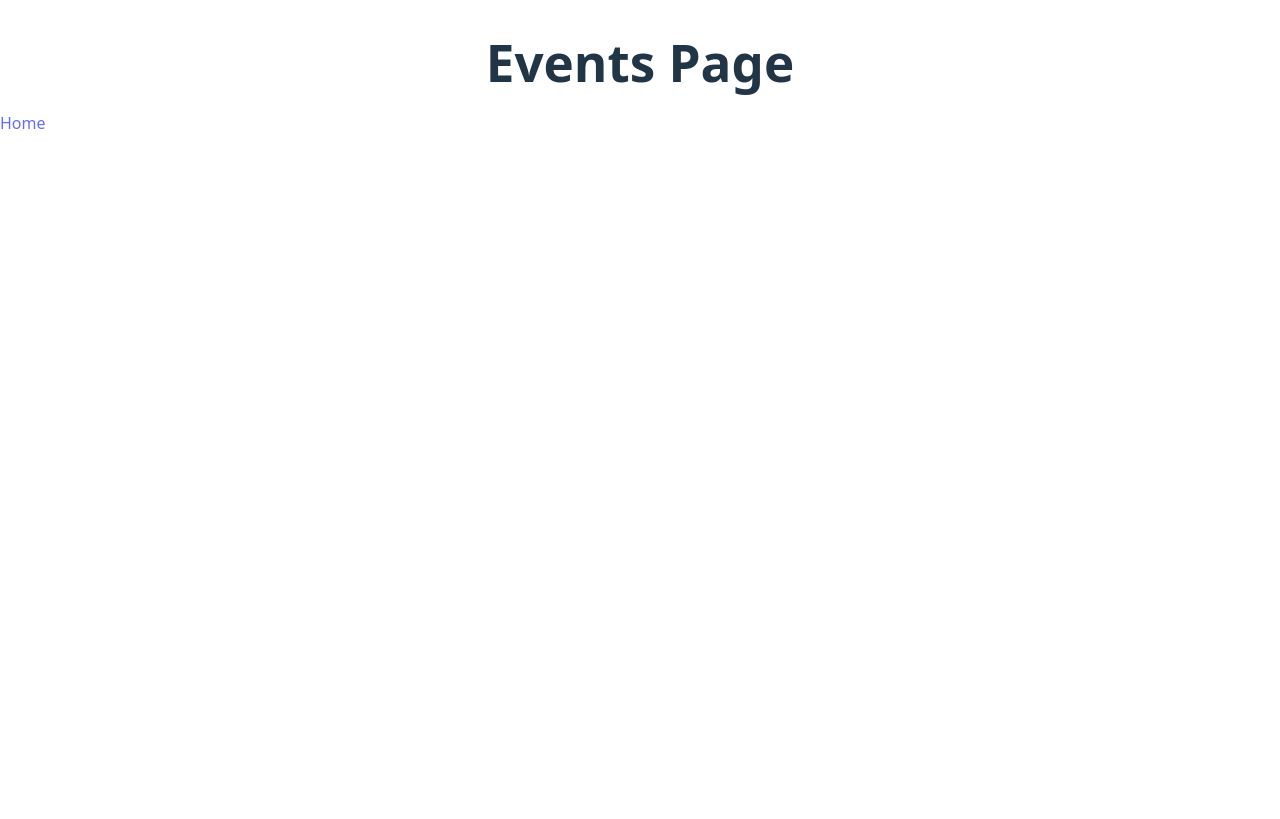
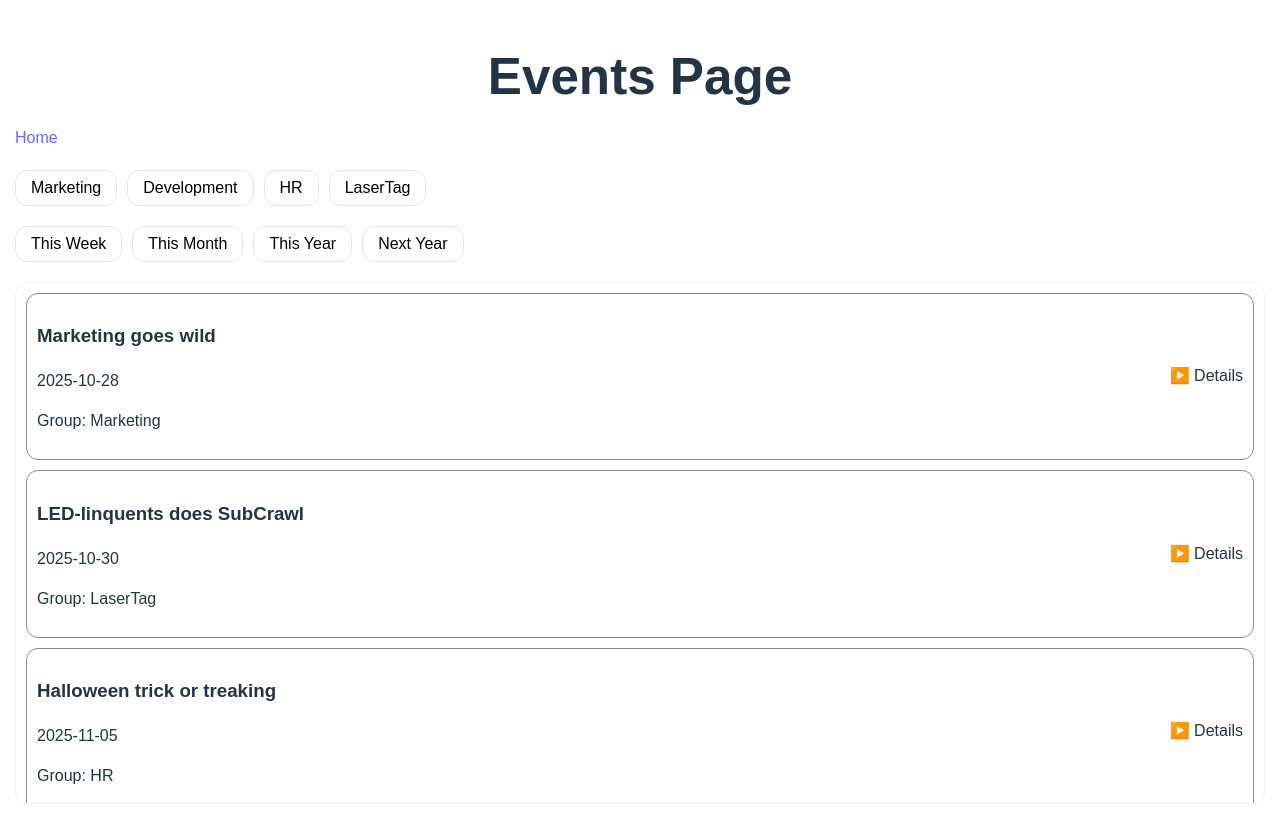
Before and after one commit to Arman511/GutsHackathonTeam26, a React (Vite) app in the folder guts-template/: page /agenda in a window 1280 px wide. Built offline with nearby package versions, Linux system fonts and the light colour scheme.

Commit message:
frontent 4 the agenda page is WIP and maybe some api points

```diff
--- /dev/null
+++ b/guts-template/src/pages/Agenda.css
@@ -0,0 +1,53 @@
+.agenda-container {
+    padding: 15px;
+    font-family: Arial, sans-serif;
+}
+
+.filters {
+    margin: 20px 0;
+    display: flex;
+    flex-wrap: wrap;
+    gap: 10px;
+}
+
+.filter-button {
+    padding: 8px 15px;
+    border: 1px solid #e7e2e2;
+    border-radius: 12px;
+    cursor: pointer;
+    background-color: #ffffff;
+    transition: all 0.2s;
+}
+
+.filter-button.selected {
+    background-color: #007bff;
+    color: white;
+    border-color: #007bff;
+}
+
+.events-container {
+    max-height: 500px;
+    overflow-y: auto;
+    border: 1px solid #f1f1f1;
+    border-radius: 12px;
+    padding: 10px;
+}
+
+.event-card {
+    border: 1px solid #888;
+    margin-bottom: 10px;
+    padding: 10px;
+    border-radius: 12px;
+    transition: all 0.2s;
+}
+
+.event-card:hover {
+    box-shadow: 0 2px 8px rgba(0, 0, 0, 0.1);
+}
+
+.event-header {
+    cursor: pointer;
+    display: flex;
+    justify-content: space-between;
+    align-items: center;
+}
--- a/guts-template/src/pages/Agenda.jsx
+++ b/guts-template/src/pages/Agenda.jsx
@@ -1,10 +1,137 @@
+import { useState } from "react";
 import { Link } from "react-router-dom";
+import "./Agenda.css";
+
+const eventsData = [
+    {
+        id: 1,
+        title: "Marketing goes wild",
+        date: "2025-10-28",
+        group: "Marketing",
+        details: "Marketing team is for a crazy night of drinks",
+    },
+    {
+        id: 2,
+        title: "LED-linquents does SubCrawl",
+        date: "2025-10-30",
+        group: "LaserTag",
+        details: null,
+    },
+    {
+        id: 3,
+        title: "Halloween trick or treaking",
+        date: "2025-11-05",
+        group: "HR",
+        details: "Lets get together as thirty year olds and go trick or treating",
+    },
+];
+
+const groups = ["Marketing", "Development", "HR", "LaserTag"];
+const times = ["This Week", "This Month", "This Year", "Next Year"];
 
 export default function Agenda() {
+    const [expandedId, setExpandedId] = useState(null);
+    const [selectedGroups, setSelectedGroups] = useState([]);
+    const [selectedTime, setSelectedTime] = useState(null);
+
+    const toggleExpand = (id) => {
+        setExpandedId(expandedId === id ? null : id);
+    };
+
+    const toggleGroup = (group) => {
+        if (selectedGroups.includes(group)) {
+            setSelectedGroups(selectedGroups.filter((g) => g !== group));
+        } else {
+            setSelectedGroups([...selectedGroups, group]);
+        }
+    };
+
+    const selectTime = (time) => {
+        setSelectedTime(selectedTime === time ? null : time);
+    };
+
+    const filteredEvents = eventsData.filter((event) => {
+        let groupMatch =
+            selectedGroups.length === 0 || selectedGroups.includes(event.group);
+
+        let timeMatch = true;
+        const today = new Date();
+        const eventDate = new Date(event.date);
+
+        if (selectedTime === "This Week") {
+            const weekEnd = new Date();
+            weekEnd.setDate(today.getDate() + 7);
+            timeMatch = eventDate >= today && eventDate <= weekEnd;
+        } else if (selectedTime === "This Month") {
+            timeMatch =
+                eventDate.getMonth() === today.getMonth() &&
+                eventDate.getFullYear() === today.getFullYear();
+        } else if (selectedTime === "This Year") {
+            timeMatch = eventDate.getFullYear() === today.getFullYear();
+        } else if (selectedTime === "Next Year") {
+            timeMatch = eventDate.getFullYear() === today.getFullYear() + 1;
+        }
+
+        return groupMatch && timeMatch;
+    });
+
     return (
-        <div>
+        <div className="agenda-container">
             <h1>Events Page</h1>
             <Link to="/home">Home</Link>
+
+            <div className="filters">
+                {groups.map((group) => (
+                    <button
+                        key={group}
+                        className={`filter-button ${
+                            selectedGroups.includes(group) ? "selected" : ""
+                        }`}
+                        onClick={() => toggleGroup(group)}
+                    >
+                        {group}
+                    </button>
+                ))}
+            </div>
+
+            <div className="filters">
+                {times.map((time) => (
+                    <button
+                        key={time}
+                        className={`filter-button ${
+                            selectedTime === time ? "selected" : ""
+                        }`}
+                        onClick={() => selectTime(time)}
+                    >
+                        {time}
+                    </button>
+                ))}
+            </div>
+
+            <div className="events-container">
+                {filteredEvents.map((event) => (
+                    <div key={event.id} className="event-card">
+                        <div
+                            className="event-header"
+                            onClick={() => toggleExpand(event.id)}
+                        >
+                            <div>
+                                <h3>{event.title}</h3>
+                                <p>{event.date}</p>
+                                <p>Group: {event.group}</p>
+                            </div>
+                            {expandedId === event.id ? "🔽 Details" : "▶️ Details"}
+                        </div>
+                        {expandedId === event.id && (
+                            <div style={{ marginTop: "10px" }}>
+                                {event.details || "Details not decided yet"}
+                            </div>
+                        )}
+                    </div>
+                ))}
+            </div>
         </div>
     );
 }
+
+//remove     <div>{expandedId === event.id ? "▲" : "▼"} Details</div> i want it to be > to expand
```
Also changed, not shown: 1 other file (tests, documents, lock files or other folders).
